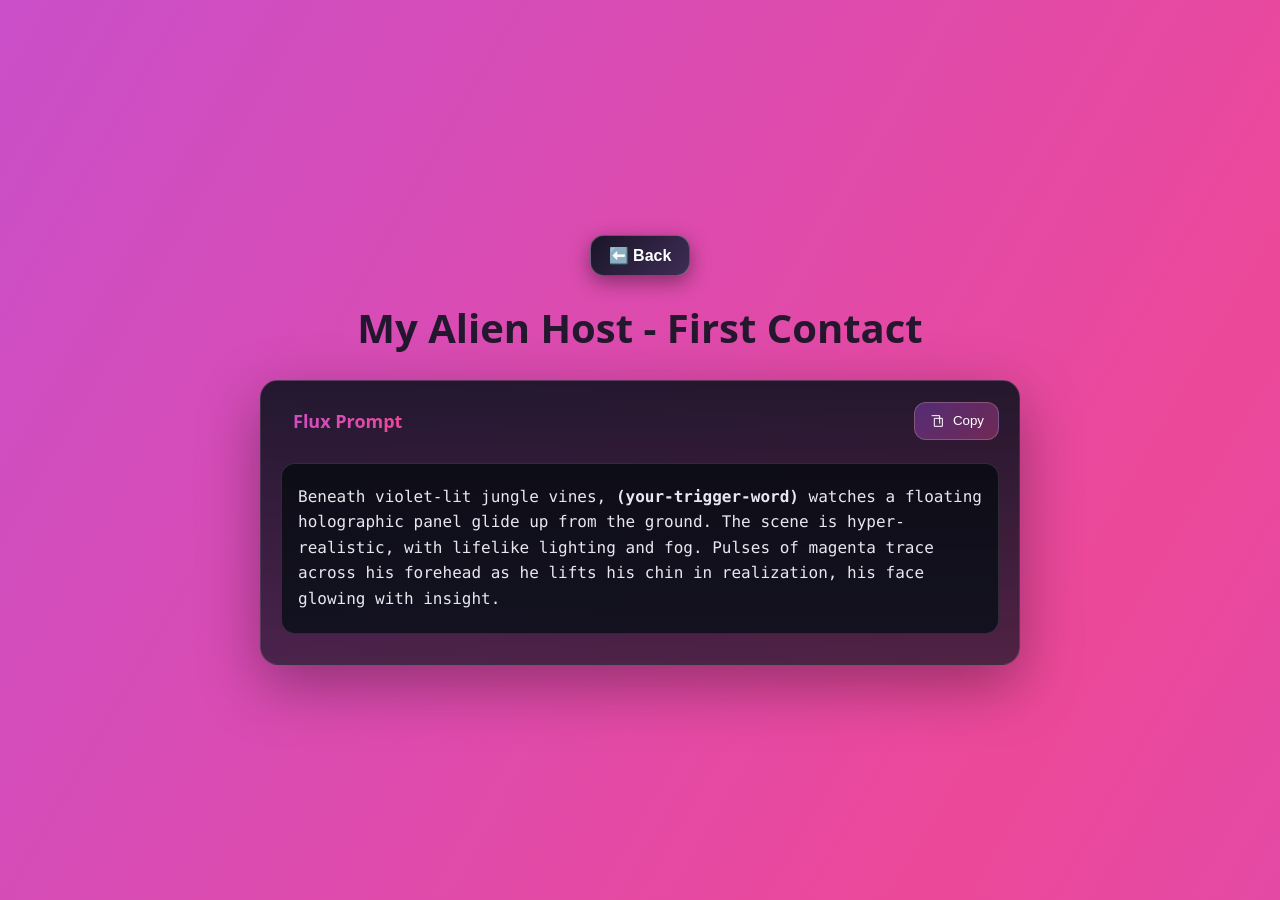
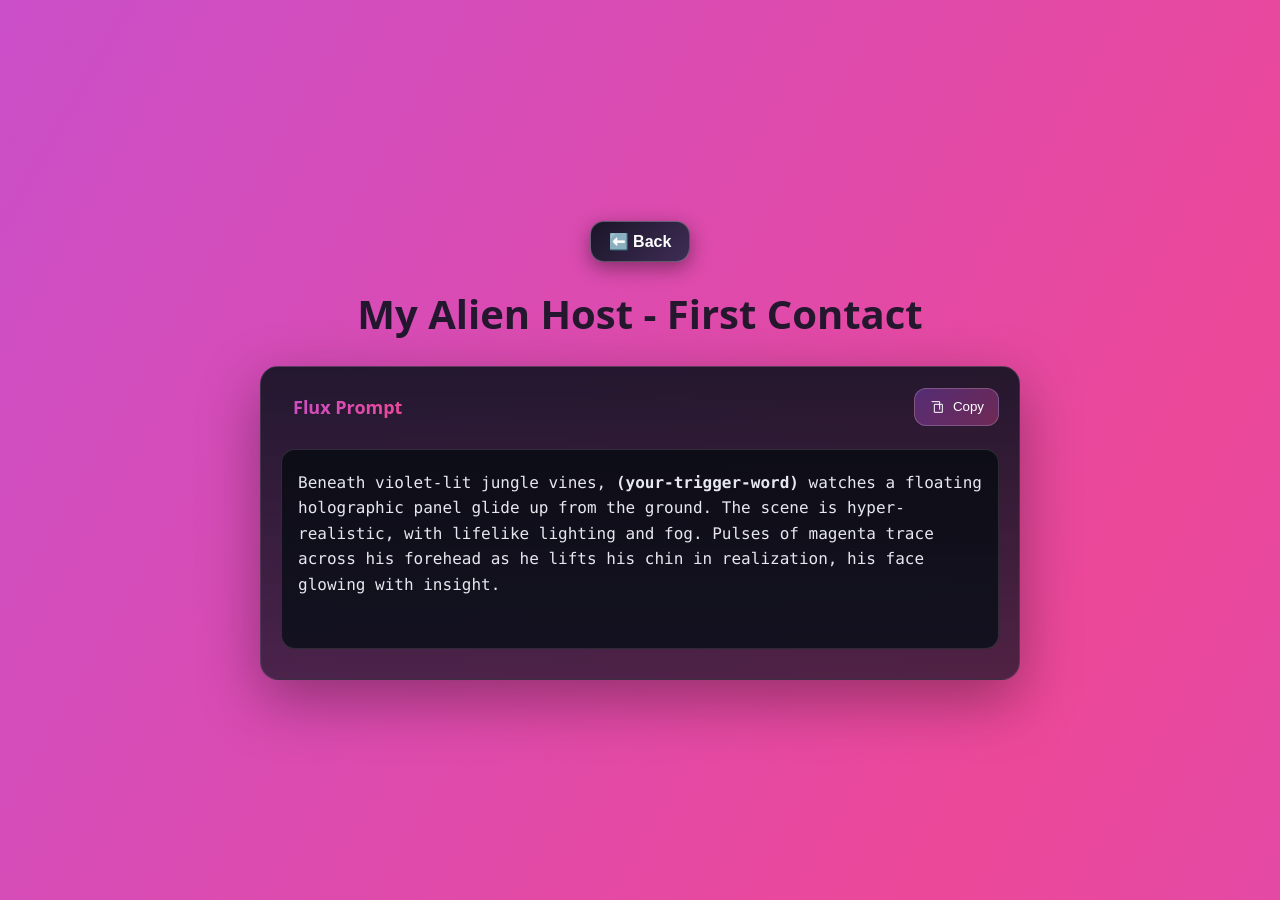
Before and after one commit to wolfman30/ai-twin-prompts, a Jekyll site: the page reel-visions-page-6-flux-h1-center.html, which Jekyll copies as it is, in a window 1280 px wide. Built offline with Jekyll 4.4.1, drawn with Linux system fonts in a browser that asks for light colours.

Commit message:
Update reel-visions-page-6-flux-h1-center.html

```diff
--- a/reel-visions-page-6-flux-h1-center.html
+++ b/reel-visions-page-6-flux-h1-center.html
@@ -96,6 +96,12 @@ h1{
   white-space:pre-wrap;
   word-wrap:break-word;
   text-align:left;
+
+  /* Added to improve visibility and size */
+  color: var(--text);      /* ensures white text on dark background */
+  width: 100%;            /* makes textarea fill the card’s width */
+  min-height: 200px;      /* gives enough height to avoid the scrollbar */
+  resize: vertical;       /* optional: allow user to adjust height */
 }
 .toast{
   position:fixed;
```
